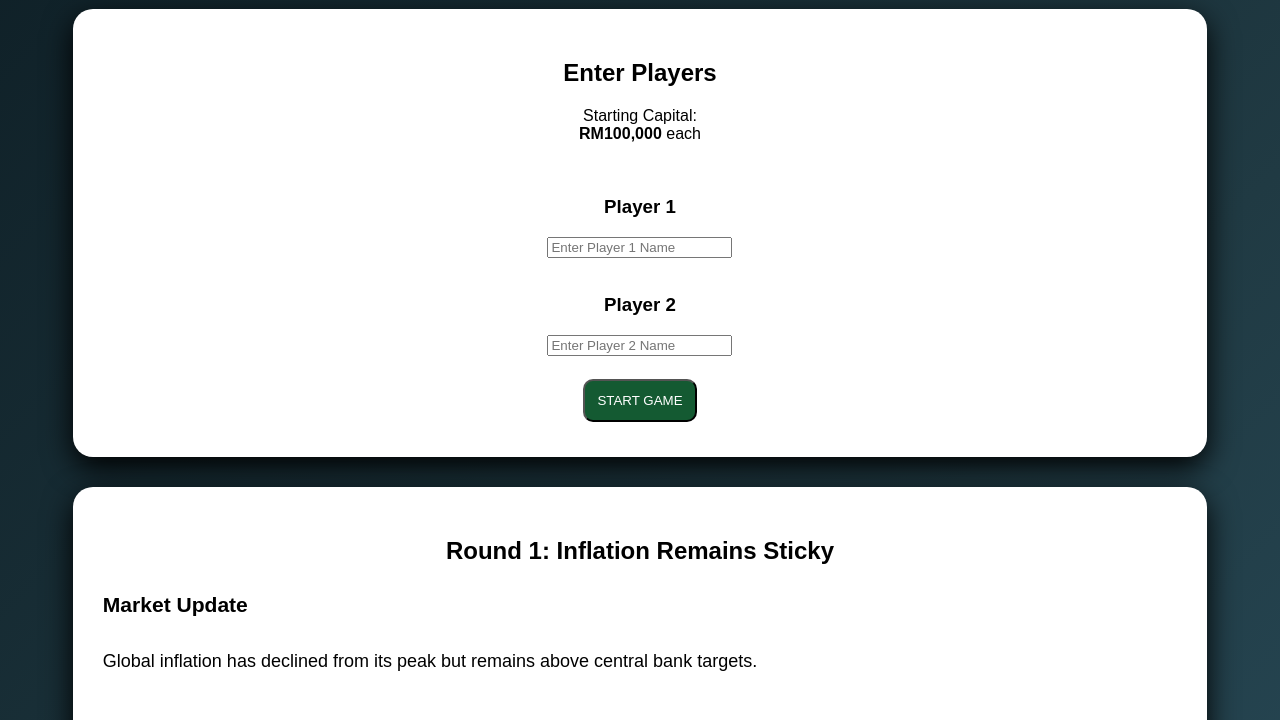
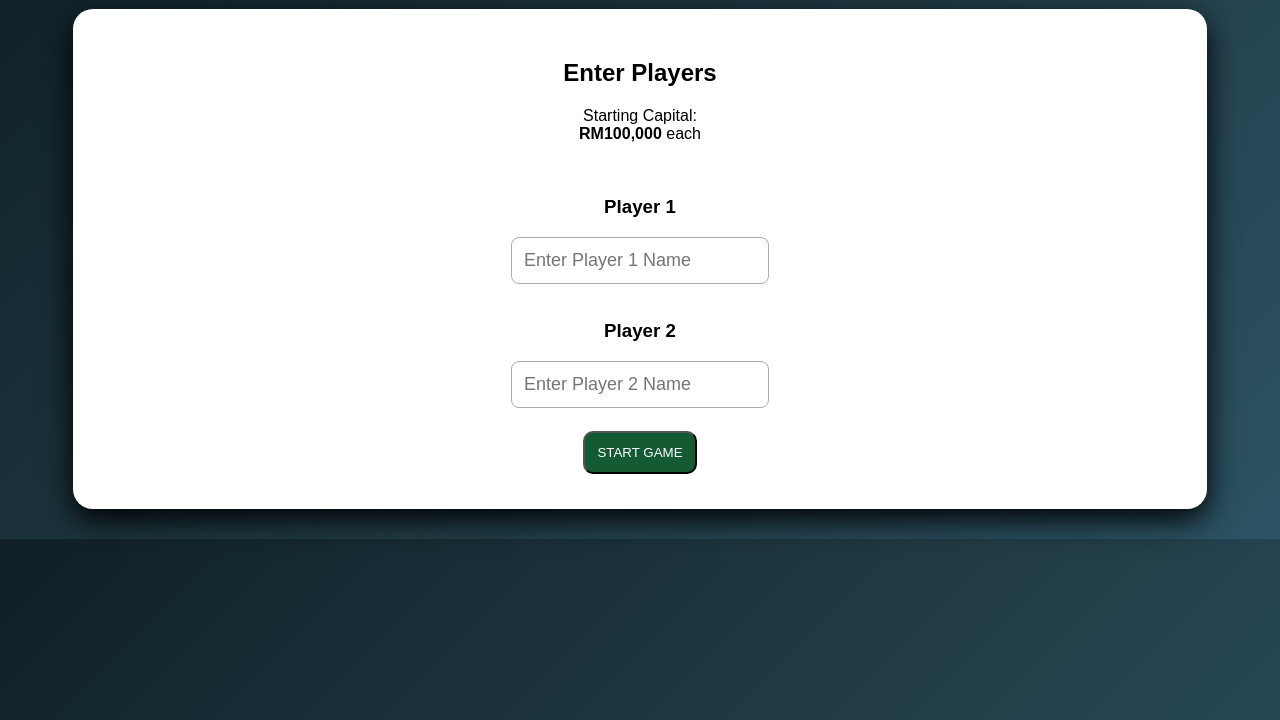
Before and after one commit to chealie/New-Game, a plain HTML site: page index.html in a window 1280 px wide. Shown: the part 80-800 px from the top of the page. Drawn offline with Linux system fonts and the light colour scheme.

Commit message:
Update style.css

```diff
--- a/style.css
+++ b/style.css
@@ -104,3 +104,24 @@ line-height:1.8;
 font-size:18px;
 
 }
+
+
+.hidden{
+
+display:none;
+
+}
+
+
+
+input{
+
+padding:12px;
+
+font-size:18px;
+
+border-radius:8px;
+
+border:1px solid #aaa;
+
+}
```
